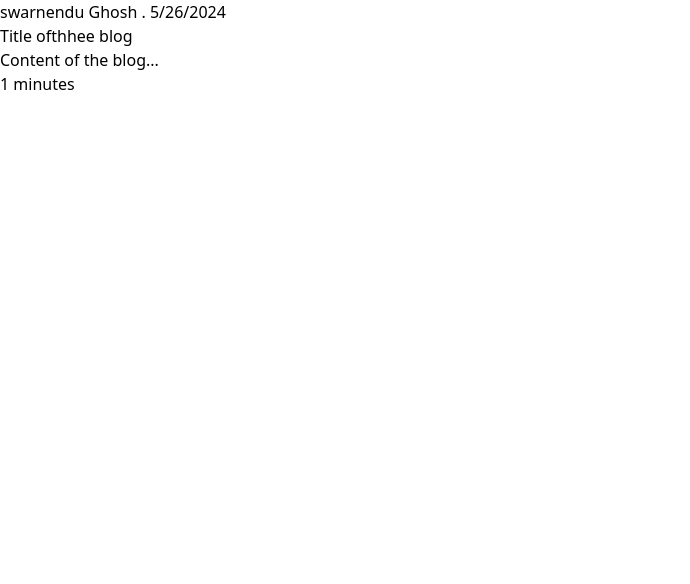
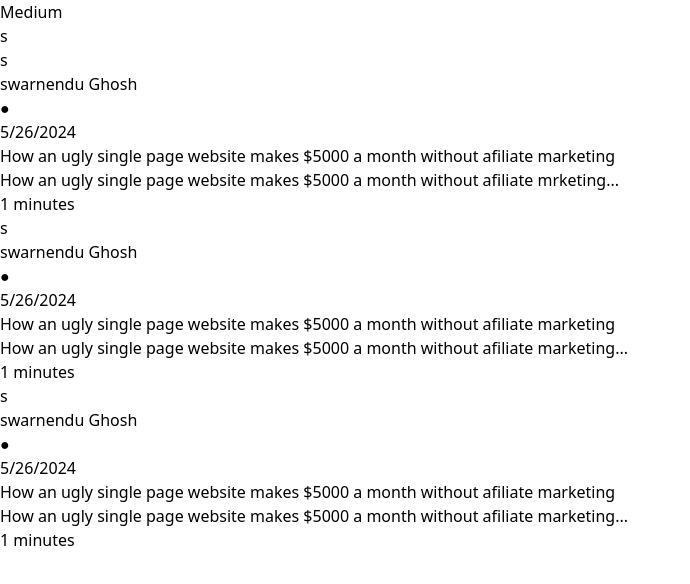
Before and after one commit to SwarnenduG07/Always-Write, a React (Vite) app in the folder frontend/: page /blogs in a window 1280 px wide. Shown: the top 584 px of the page, without its empty margins (0-690 px from the left). Built offline with nearby package versions, Linux system fonts and the light colour scheme.

Commit message:
Appbar added

```diff
--- /dev/null
+++ b/frontend/src/components/AppBar.tsx
@@ -0,0 +1,13 @@
+import { Avater } from "./BlogCard"
+
+ export const Appbar = () => {
+    return <div className="border-b-2 flex justify-between px-10">
+        <div className="pl-10 m-3">
+            Medium
+        </div>
+        <div>
+                <Avater size={10} name="swarnendu" />
+        </div>
+
+    </div>
+ }
--- a/frontend/src/components/Auth.tsx
+++ b/frontend/src/components/Auth.tsx
@@ -20,7 +20,7 @@ export const Auth = ({type}: { type: "signup" | "signin" }) => {
         localStorage.setItem("token", jwt);
         navigate("/blogs");
        } catch (e) {
-
+         //Todo
        }
     }
 
--- a/frontend/src/components/BlogCard.tsx
+++ b/frontend/src/components/BlogCard.tsx
@@ -1,4 +1,3 @@
-
 
  interface BlogCardProps {
     authorName: string;
@@ -12,22 +11,41 @@
     content,
     publishedDate
  }: BlogCardProps) => {
-    return <div>
-            <div>
-                {authorName} . {publishedDate}
+    return <div className="bg-gray-100 pt-3 p-4 border-b border-slate-200 pb-3.5">
+            <div className="flex">
+                <Avater name= {authorName} />
+
+
+             <div className="font-extralight pl-2 text-sm flex justify-center flex-col">{authorName}
+             </div>
+             <div className="pl-2">
+                 &#9679;
+             </div>
+
+             <div className="pl-2 font-thin text-slate-500 text-sm pt-0.5">
+             {publishedDate}
+             </div>
+
             </div>
-            <div>
+            <div className="text-xl font-semibold pt-2">
                 {title}
             </div>
-            <div>
+            <div className="thin-md font-thin">
                 {content.slice(0,100) + "..."}
             </div>
-            <div>
+            <div className="text-slate-400 text-sm font-thin pt-4">
                 { `${Math.ceil(content.length / 100)} minutes`}
             </div>
-            <div className="bg-slate-200 h-1 w-full">
+            <div className="">
 
             </div>
 
     </div>
  }
+
+   export function Avater({name, size = 6}: {name: string, size?: number}) {
+     return <div className={`relative inline-flex items-center justify-center w-${size} h-${size}overflow-hidden bg-gray-600 rounded-full`}>
+        <span className="font-xs font-extralight text-gray-600 dark:text-gray-300"></span>
+            {name[0]}
+     </div>
+   }
--- a/frontend/src/pages/Blogs.tsx
+++ b/frontend/src/pages/Blogs.tsx
@@ -1,12 +1,33 @@
+import App from "../App"
+import { Appbar } from "../components/AppBar"
 import { BlogCard } from "../components/BlogCard"
 
 export const Blogs = () => {
     return <div>
-        <BlogCard
-        authorName = {"swarnendu Ghosh"}
-        title = {"Title ofthhee blog"}
-        content = {"Content of the blog"}
-        publishedDate = {" 5/26/2024"}
-        />
-    </div>
-}
+           <div>
+            <Appbar/>
+            </div>
+            <div className="flex justify-center">
+             <div className="max-w-xl">
+                 <BlogCard
+                    authorName = {"swarnendu Ghosh"}
+                    title = {"How an ugly single page website makes $5000 a month without afiliate marketing"}
+                    content = {"How an ugly single page website makes $5000 a month without afiliate mrketing"}
+                    publishedDate = {"5/26/2024"}
+                  />
+                  <BlogCard
+                    authorName = {"swarnendu Ghosh"}
+                    title = {"How an ugly single page website makes $5000 a month without afiliate marketing"}
+                    content = {"How an ugly single page website makes $5000 a month without afiliate marketing"}
+                    publishedDate = {"5/26/2024"}
+                  />
+                  <BlogCard
+                    authorName = {"swarnendu Ghosh"}
+                    title = {"How an ugly single page website makes $5000 a month without afiliate marketing"}
+                    content = {"How an ugly single page website makes $5000 a month without afiliate marketing"}
+                    publishedDate = {"5/26/2024"}
+                  />
+                  </div>
+             </div>
+        </div>
+ }
```
